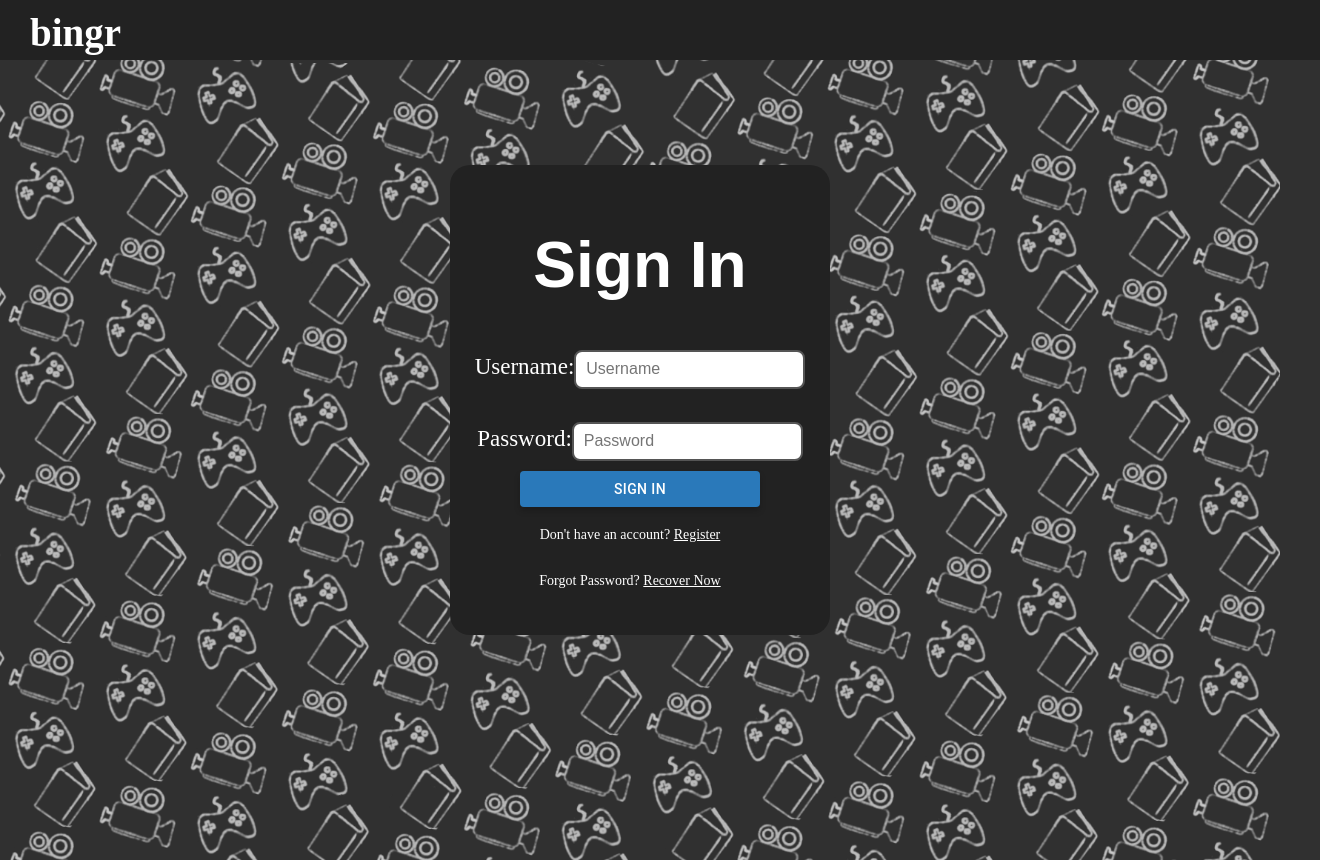
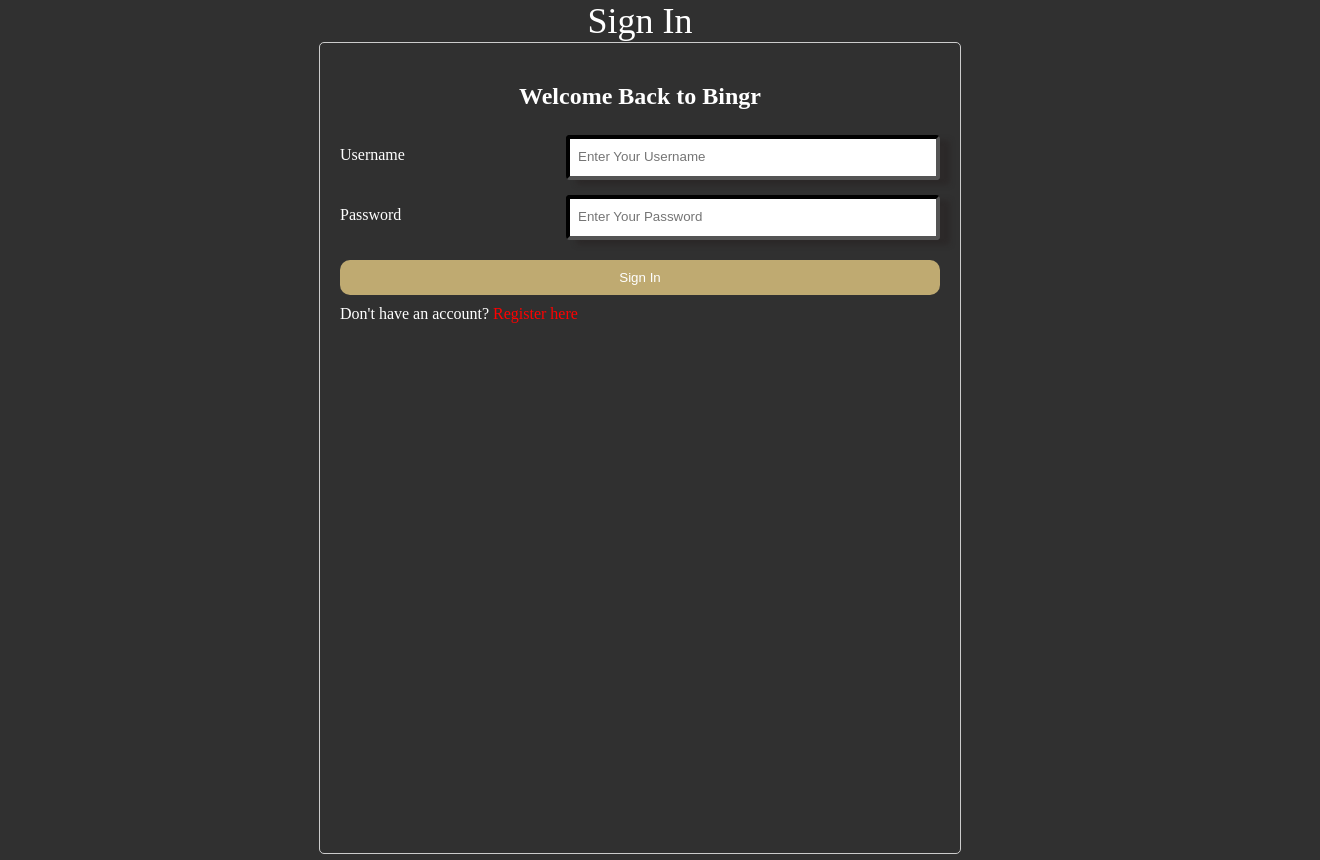
Before and after one commit to stbam/Capstone-Project, a React (Create React App) app: page /signin in a window 1280 px wide. Shown: the whole page, 1320 px wide, since content can reach past the window. Built offline with nearby package versions, Linux system fonts and the light colour scheme.

Commit message:
added sign in, user name on nav,books adding to mongodb

```diff
--- a/package.json
+++ b/package.json
@@ -13,6 +13,7 @@
     "cropperjs": "^1.6.2",
     "dotenv": "^16.4.7",
     "express": "^4.21.2",
+    "jwt-decode": "^4.0.0",
     "mongoose": "^8.12.2",
     "react": "^18.3.1",
     "react-cropper": "^2.3.3",
--- a/src/App.css
+++ b/src/App.css
@@ -157,6 +157,12 @@ display: flex;
 justify-content: space-between;
 width: 80%;
 }
+.custom-heading {
+  color: whitesmoke;
+  font-size: 24px;
+  font-weight: bold;
+}
+
 
 a {
 color: rgb(255, 255, 255);
--- a/src/components/Buttons.js
+++ b/src/components/Buttons.js
@@ -1,11 +1,40 @@
-import React from "react";
 import Button from "@mui/material/Button";
+import React, { useState, useEffect } from "react";
+
 import { Link } from "react-router-dom";
 import '../App.css'
 
 function CustomButtons(){
+    const [username, setUsername] = useState(localStorage.getItem('username')); // Get username from localStorage on initial load
+
+
     return (
        <div className="buttons-container">
+            {/* If username exists in localStorage, show the username */}
+            {username ? (
+                <>
+                    <h2 className="custom-heading" >{username}</h2>
+                    <Button
+                        className="custom-outlined"
+                        onClick={() => {
+                            // Remove username from localStorage and reload page to reflect changes
+                            localStorage.removeItem('username');
+                            setUsername(null);  // Clear the username from state
+
+                        }}
+
+                        sx={{
+                            position: 'relative', // Make the button position relative
+                            top: '2px', // Apply top positioning
+                        }}
+
+                    >
+                        Log Out
+                    </Button>
+                </>
+            ) : (
+                // If no username in localStorage, show Sign In and Register buttons
+                <>
                     <Link to="/signin">
                         <Button className="custom-contained">Sign In</Button>
                     </Link>
@@ -13,6 +42,8 @@ function CustomButtons(){
                     <Link to="/register">
                         <Button className="custom-outlined">Register</Button>
                     </Link>
+                </>
+            )}
         </div>
     );
 }
--- a/src/components/Navbar.js
+++ b/src/components/Navbar.js
@@ -37,6 +37,7 @@ function Navbar({query,setQuery}) {
                 <div className="right-links">
                     <Link to="bugreport">Bug Reporting</Link>
                     <a href="https://discord.gg/nCGYy8HC">Discord</a>
+
                 </div>
             </div>
         </div>
--- a/src/pages/bookDetailsPage.js
+++ b/src/pages/bookDetailsPage.js
@@ -1,11 +1,58 @@
 import React, { useState, useEffect } from 'react';
 import { Box, Container, ButtonGroup, Card, CardMedia, Typography, Button, Rating } from '@mui/material';
 import { useParams } from 'react-router-dom';
+
 import Books from './books';
 
 const BookDetails = () => {
+
+  const userId = localStorage.getItem('userId');  // Retrieve userId from localStorage
+  const name = localStorage.getItem('username')
+
+  console.log(name," heres the name")
+
   const { id } = useParams(); // Get the book id from the URL
   const [book, setBook] = useState(null);
+  //const [userId, setUserId] = useState(null); // Add state for userId
+
+  const handleWantToRead = async()=>{
+      const bookData = {
+         title: book.title,
+            genre:book.genre,
+            description:book.description,
+            author:book.author,
+            userId,
+            thumbnail: book.imageLinks?.thumbnail
+      }
+      try{
+
+        //console.log(localStorage.getItem("userId"));
+
+        const response = await fetch("http://localhost:3003/want-to-read",{
+          method:'POST',
+
+          headers:{
+            'Content-Type': 'application/json',
+          },
+          body:JSON.stringify(bookData)
+        })
+
+          if(response.ok){
+           // alert('Book added to your Want To Read list!');
+          }else{
+            console.error('Failed to add book.');
+          }
+      }
+      catch(error){
+        console.log("here is the error")
+      }
+
+  }
+
+
+
+
+
 
   useEffect(() => {
     const fetchBookDetails = async () => {
@@ -44,7 +91,7 @@ const BookDetails = () => {
             />
           </Card>
           <ButtonGroup sx={{ mt: 2 }} >
-            <Button variant="contained" color="primary">Want To Read </Button>
+            <Button variant="contained" color="primary" onClick={handleWantToRead}>Want To Read </Button>
             <a href={book.infoLink} target="_blank" rel="noopener noreferrer">
               <Button variant="contained" color="primary">
                 More Info
--- a/src/pages/signin.js
+++ b/src/pages/signin.js
@@ -1,82 +1,101 @@
+import { Link } from 'react-router-dom';
+import { useNavigate } from "react-router-dom";
 import React, { useState } from "react";
-import Button from "@mui/material/Button";
-import "../App.css";
 
-import { Link } from 'react-router-dom';
+export default function SignInForm() {
+  const [formData, setFormData] = useState({
+    username: "",
+    password: "",
+  });
+  const navigate = useNavigate();
 
-function SignIn() {
-    const [signInData, setSignInData] = useState({
-        username: "",
-        password: "",
-    });
+  const handleChange = (e) => {
+    setFormData({ ...formData, [e.target.name]: e.target.value });
+  };
 
-    // Handle input changes
-    const handleChange = (e) => {
-        setSignInData({ ...signInData, [e.target.name]: e.target.value });
+  const handleSubmit = async (e) => {
+    e.preventDefault();
+
+    const data = {
+      username: formData.username,
+      password: formData.password,
     };
 
-    return (
-        <div>
-            <div className="top-bar">
-                <nav>
-                    <Link to="/home" class="bingr">bingr</Link>
-                </nav>
-            </div>
-            <div className="sign-in-page">  {/* This applies the background */}
-                <div className="signin-form">
-                    <div className="signin-title">
-                        <h1>Sign In</h1>
-                    </div>
+    try {
+      const response = await fetch("http://localhost:3003/signin", {
+        method: "POST",
+        headers: {
+          "Content-Type": "application/json",
+        },
+        body: JSON.stringify(data),
+      });
+      const  result = await response.json();
 
-                    <div className="signin-content">
-                        <label className="signin-label"> Username: <br/>
-                            <input
-                                placeholder="Username"
-                                type="text"
-                                name="username"
-                                className="signin-input"
-                                value={signInData.username}
-                                onChange={handleChange}  // Make it controlled
-                            />
-                        </label>
-                    </div>
-                    <br/>
-                    <div className="signin-content">
-                        <label className="signin-label"> Password: <br/>
-                            <input
-                                placeholder="Password"
-                                type="text"  // Changed type to password for security
-                                name="password"
-                                className="signin-input"
-                                value={signInData.password}  // Make it controlled
-                                onChange={handleChange}  // Make it controlled
-                            />
-                        </label>
-                    </div>
+      if (response.ok) {
+        console.log("Logged in successfully!");
+        console.log('User ID:', result.userId);
 
-                    <div className="signin-content">
-                        <Button className="custom-signin-contained">Sign In</Button>
-                    </div>
+     // Store the userId in localStorage
+      localStorage.setItem("userId", result.userId);
+      localStorage.setItem("username", formData.username); // Store the username
 
-                    {/* Registration prompt on the sign in page */}
-                    <div className="signin-content">
-                        <p style={{ textAlign: "center", fontSize: "14px", marginTop: "20px", marginBottom: "10px" }}>
-                            Don't have an account? <a href="/register" style={{ textDecoration: "underline" }}>Register</a>
-                        </p>
-                    </div>
 
-                    {/* Recovery Prompt on the sign in page */}
-                    <div className="signin-content">
-                        <p style={{ textAlign: "center", fontSize: "14px", marginTop: "20px", marginBottom: "10px" }}>
-                            Forgot Password? <a href="/recovery" style={{ textDecoration: "underline" }}>Recover Now</a>
-                        </p>
-                    </div>
-                </div>
-            </div>
+        setFormData({ username: "", password: "" });
 
+        navigate('/'); // Redirect after login
+      } else {
+        console.log("Login failed.");
+        alert("Invalid credentials. Please try again.");
+      }
+    } catch (error) {
+      console.error("Error:", error);
+      alert("An error occurred during sign in.");
+    }
+  };
+
+  return (
+    <>
+      <div className="report-form">
+        <div className="bugtitle">
+          <div>Sign In</div>
         </div>
+      </div>
 
-    );
+      <div className="form-container">
+        <h2 className="form-questions">Welcome Back to Bingr</h2>
+        <form onSubmit={handleSubmit}>
+
+          <div className="outer-input">
+            <p className="form-questions">Username</p>
+            <input
+              type="text"
+              name="username"
+              value={formData.username}
+              onChange={handleChange}
+              className="bug-report-input"
+              placeholder="Enter Your Username"
+            />
+          </div>
+
+          <div className="outer-input">
+            <p className="form-questions">Password</p>
+            <input
+              name="password"
+              type="password"
+              value={formData.password}
+              onChange={handleChange}
+              className="bug-report-input"
+              placeholder="Enter Your Password"
+            />
+          </div>
+
+          <button className="submit-button" type="submit">Sign In</button>
+        </form>
+
+        <p style={{ marginTop: "10px", color: "white"}}>
+          Don't have an account? <Link to="/register" style={{color: "red"}} >Register here</Link>
+        </p>
+      </div>
+    </>
+  );
 }
-
-export default SignIn;
```
Also changed, not shown: src/backend/controllers/addBookController.js (added, +32 -0 lines), src/backend/models/userSchema.js (+13 -2 lines), src/backend/server.js (+29 -10 lines), 1 other file (tests, documents, lock files or other folders). Lines whose indentation alone changed are shown as unchanged.
